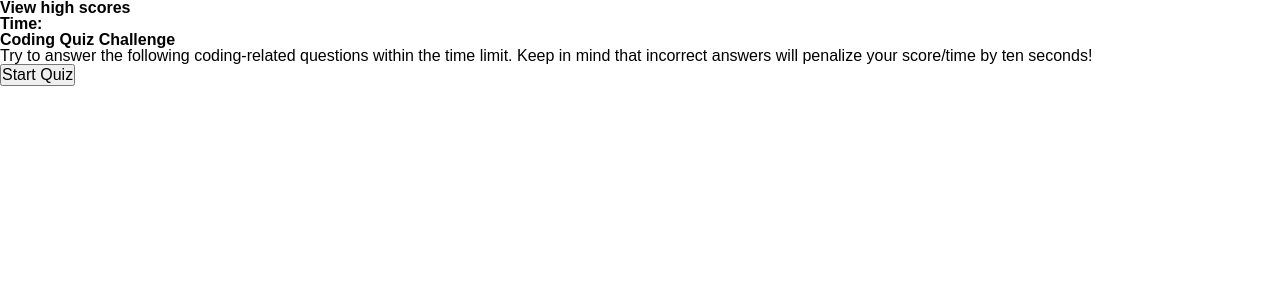
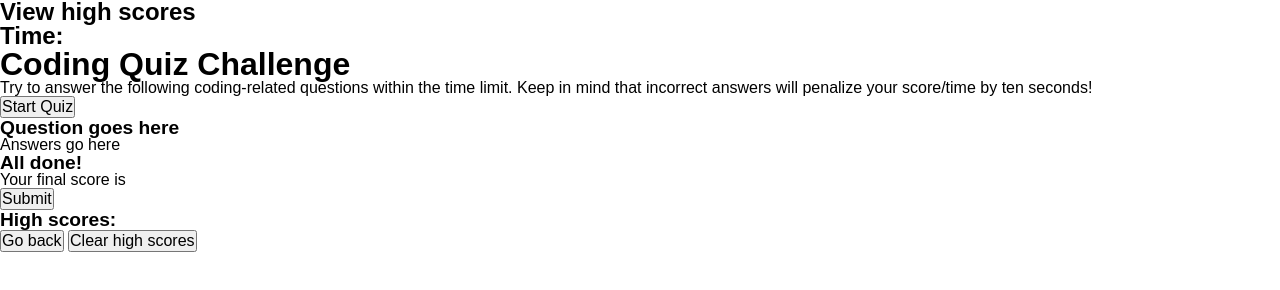
Before and after one commit to AllieStewart/Coding-Quiz, a plain HTML site: page index.html in a window 1280 px wide. Drawn offline with Linux system fonts and the light colour scheme; files that its build step writes are made by us from their sources.

Commit message:
added idea comments for .html, .css, and .js files, trying to formulate the page design

```diff
--- a/assets/css/style.css
+++ b/assets/css/style.css
@@ -2,14 +2,14 @@
 :root  {
     /* Various colors */
     --main-bkgrd-color: white;
-    --text-color: black;
+    --main-text-color: black;
     --button-color: rgb(80, 165, 245);
 }
 
 /* Wildcard to apply attributes to all selectors */
 * {
     font-family: Arial, Helvetica, sans-serif;
-    color: var(--text-color);
+    color: var(--main-text-color);
 }
 
 /* Body of page */
@@ -24,18 +24,20 @@ header {
 
 /* "Coding Quiz Challenge" text */
 h1 {
-
+    font-size: 200%;
 }
 
 /* "View high scores" and "Time text" */
 h2 {
-
+    font-size: 150%;
 }
 
+/* Questions, Quiz end, High Scores */
 h3 {
-
+    font-size: 120%;
 }
 
+/* View Scores */
 a {
 
 }
--- a/assets/js/script.js
+++ b/assets/js/script.js
@@ -0,0 +1,18 @@
+// Questions, maybe string arrays x5?
+
+// var value = document.getElementById("id");
+// var name = value.querySelector("selector");
+
+// object for score tally, initials?
+
+// Saves high score to local storage
+function saveHighScore(){
+
+}
+
+// function for replacing old questions with new ones?
+
+// add functions under this and button names (Submit, Start, Go Back, etc)
+// button.addEventListener('click', functions (event){
+//     event.preventDefault();
+// }
--- a/index.html
+++ b/index.html
@@ -22,21 +22,34 @@
             <h1>Coding Quiz Challenge</h1>
             <p>Try to answer the following coding-related questions within the time limit. Keep in mind that incorrect answers will penalize your score/time by ten seconds!</p>
         </article>
+        <!-- button 'Start' -->
         <button>Start Quiz</button>
 
         <!-- Questions page -->
         <article>
-
+            <h3>Question goes here</h3>
+            <ol>
+                <!-- Buttons for each of these Answers -->
+                <li>Answers go here</li>
+            </ol>
         </article>
 
         <!-- End of quiz page -->
         <article>
-
+            <h3>All done!</h3>
+            <!-- connect score -->
+            <p>Your final score is</p>
+            <!-- form id, label for, input, and button 'Submit' -->
+            <button>Submit</button>
         </article>
 
         <!-- High scores page -->
         <article>
-
+            <h3>High scores:</h3>
+            <ol></ol>
+            <!-- buttons 'Go back' and 'Clear high scores' -->
+            <button>Go back</button>
+            <button>Clear high scores</button>
         </article>
 
         <!-- Correct!/Wrong! underneath Questions -->
@@ -48,7 +61,7 @@
 
     <body>
 
-        <script src="script.js"></script>
+        <script src="/assets/js/script.js"></script>
     </body>
 
 </html>
```
